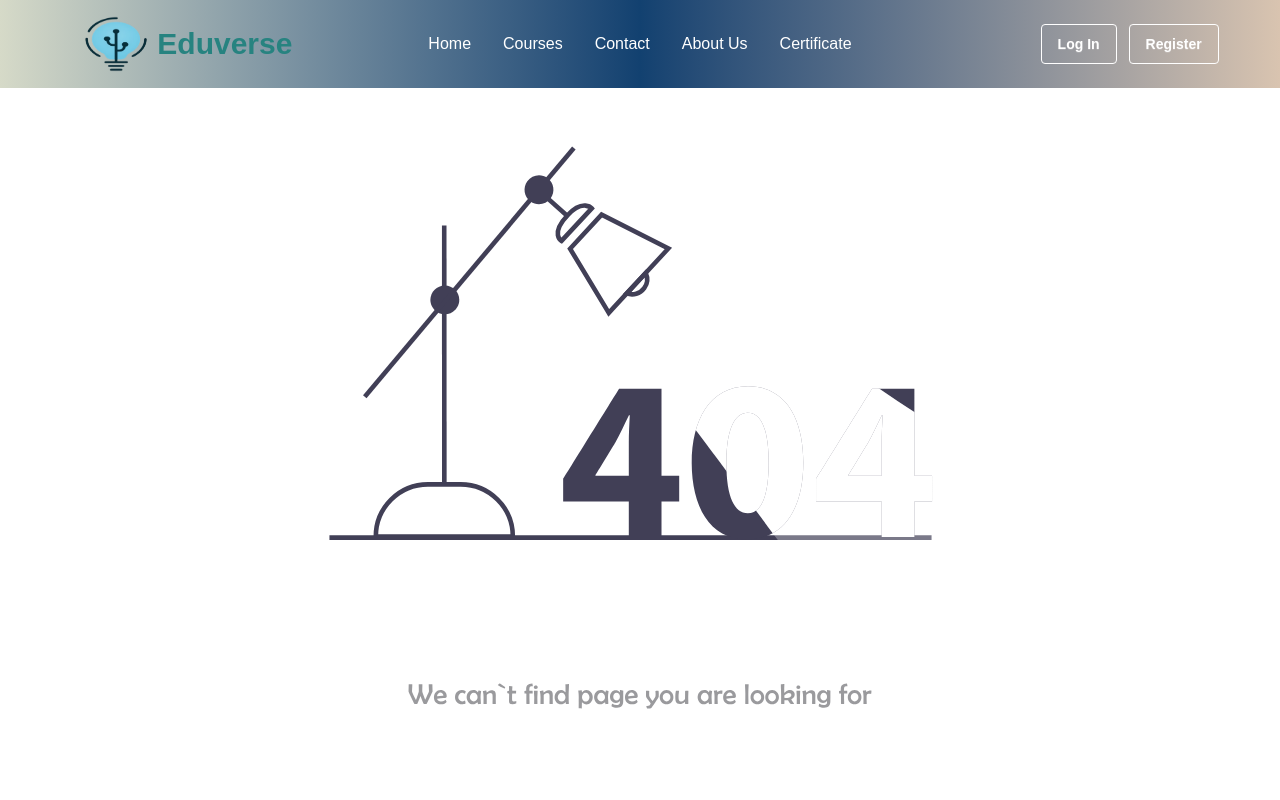
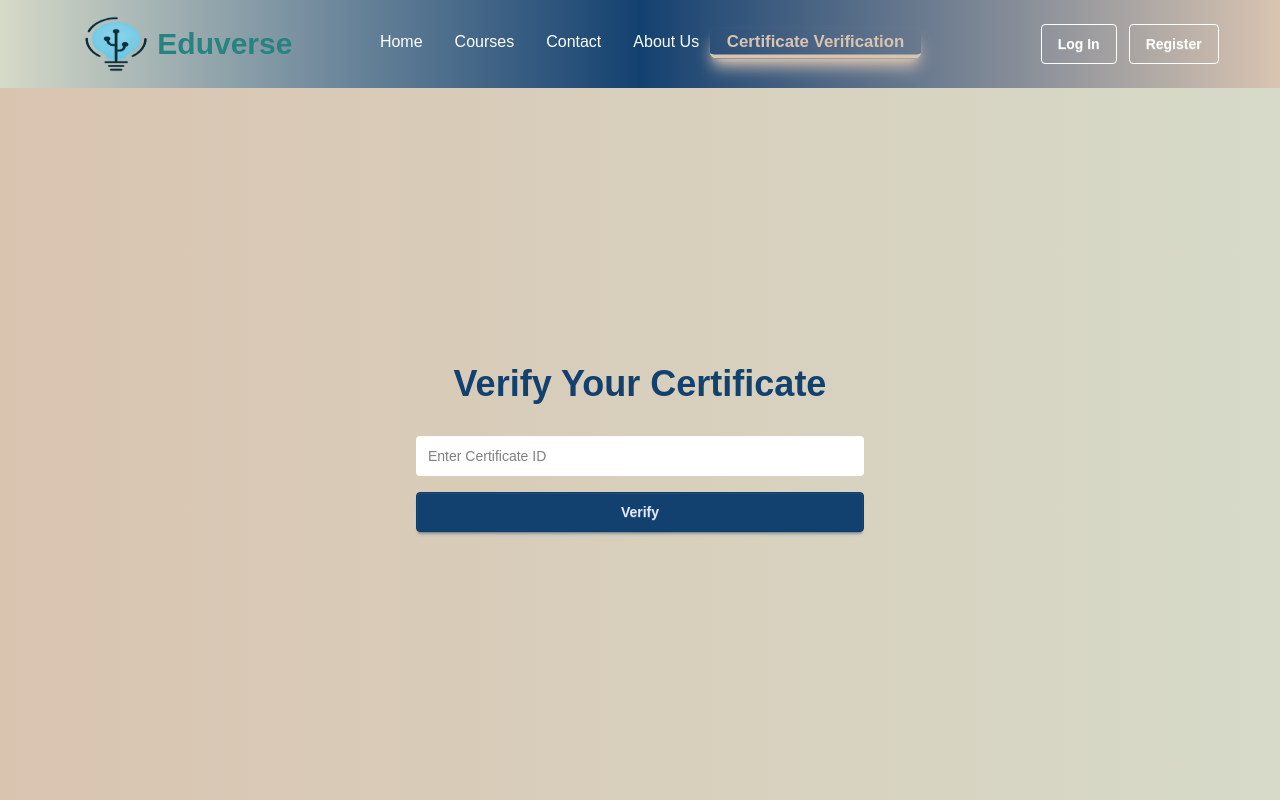
Before and after one commit to arafat-mr/Eduverse, a Next.js app: page /certificateVerification in a window 1280 px wide. Before the commit this address had no page. Shown: the top 800 px of the page. Built offline with nearby package versions, Linux system fonts and the light colour scheme.

Commit message:
added certificate page design

```diff
--- /dev/null
+++ b/src/app/certificateVerification/page.jsx
@@ -0,0 +1,91 @@
+"use client";
+import React, { useState } from "react";
+import { motion } from "framer-motion";
+
+export default function CertificateVerification() {
+  const [certId, setCertId] = useState("");
+  const [result, setResult] = useState(null);
+  const [loading, setLoading] = useState(false);
+
+  const handleVerify = async (e) => {
+    e.preventDefault();
+    setLoading(true);
+    setResult(null);
+    console.log(certId);
+
+    try {
+      // Call your backend API to verify certificate
+      const res = await fetch(`/api/verify-certificate/${certId}`);
+      const data = await res.json();
+
+      if (res.ok) {
+        setResult({ valid: true, data });
+      } else {
+        setResult({ valid: false });
+      }
+    } catch (err) {
+      console.error(err);
+      setResult({ valid: false });
+    } finally {
+      setLoading(false);
+    }
+  };
+
+  return (
+    <div className="min-h-[calc(100vh-80px)]   bg-gradient-to-r from-accent to-secondary flex flex-col items-center justify-center  p-5">
+      <motion.h1
+        initial={{ opacity: 0, y: -30 }}
+        animate={{ opacity: 1, y: 0 }}
+        className="text-4xl font-bold text-primary mb-8 text-center"
+      >
+        Verify Your Certificate
+      </motion.h1>
+
+      <motion.form
+        initial={{ opacity: 0 }}
+        animate={{ opacity: 1 }}
+        onSubmit={handleVerify}
+        className="flex flex-col items-center gap-4 w-full max-w-md"
+      >
+        <input
+          type="text"
+          placeholder="Enter Certificate ID"
+          value={certId}
+          onChange={(e) => setCertId(e.target.value)}
+          className="input border-none bg-white text-black focus:border-0 focus:outline-0  w-full"
+          required
+        />
+        <button
+          type="submit"
+          className={`btn btn-primary w-full ${loading ? "loading" : ""}`}
+        >
+          Verify
+        </button>
+      </motion.form>
+
+      {result && (
+        <motion.div
+          initial={{ opacity: 0 }}
+          animate={{ opacity: 1 }}
+          className="mt-8 w-full max-w-md p-6 rounded-lg shadow-lg bg-white text-center"
+        >
+          {result.valid ? (
+            <>
+              <h2 className="text-2xl font-bold text-green-600 mb-2">
+                Certificate Verified ✅
+              </h2>
+              <p className="text-gray-700">Name: {result.data.studentName}</p>
+              <p className="text-gray-700">Course: {result.data.courseName}</p>
+              <p className="text-gray-700">Date: {result.data.date}</p>
+              <p className="text-gray-700">Certificate ID: {certId}</p>
+            </>
+          ) : (
+            <h2 className="text-2xl font-bold text-red-600">
+              Invalid Certificate ❌
+            </h2>
+          )}
+        </motion.div>
+      )}
+    </div>
+  );
+}
--- a/src/app/components/Navbar.jsx
+++ b/src/app/components/Navbar.jsx
@@ -33,10 +33,10 @@ export default function Navbar() {
       </li>
       <li
         className={`${linkStyle} ${
-          pathname === "/certificate" ? activeStyle : ""
+          pathname === "/certificateVerification" ? activeStyle : ""
         }`}
       >
-        <Link href={"/certificate"}> Certificate</Link>
+        <Link href={"/certificateVerification"}> Certificate Verification</Link>
       </li>
     </>
   );
```
